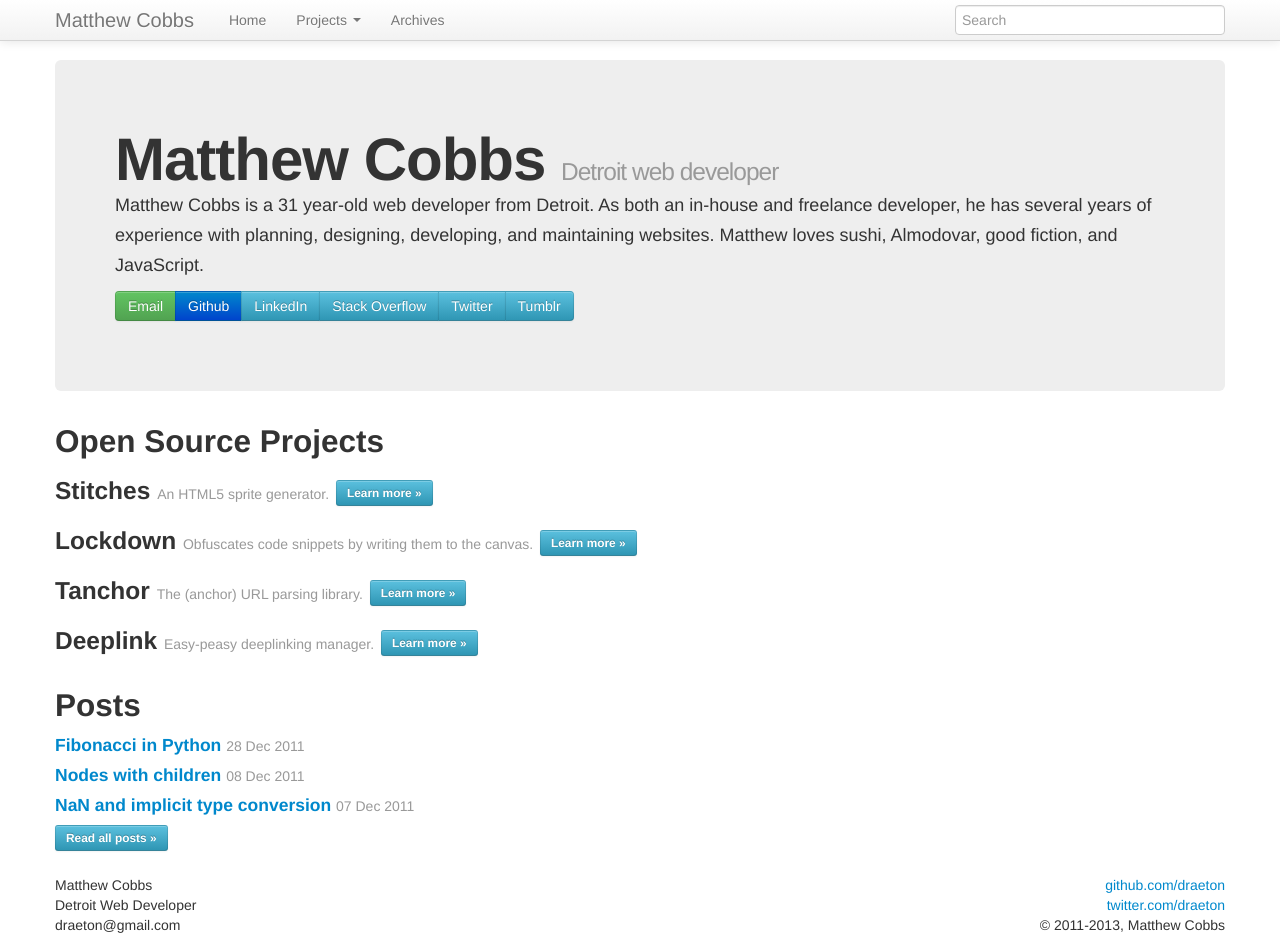
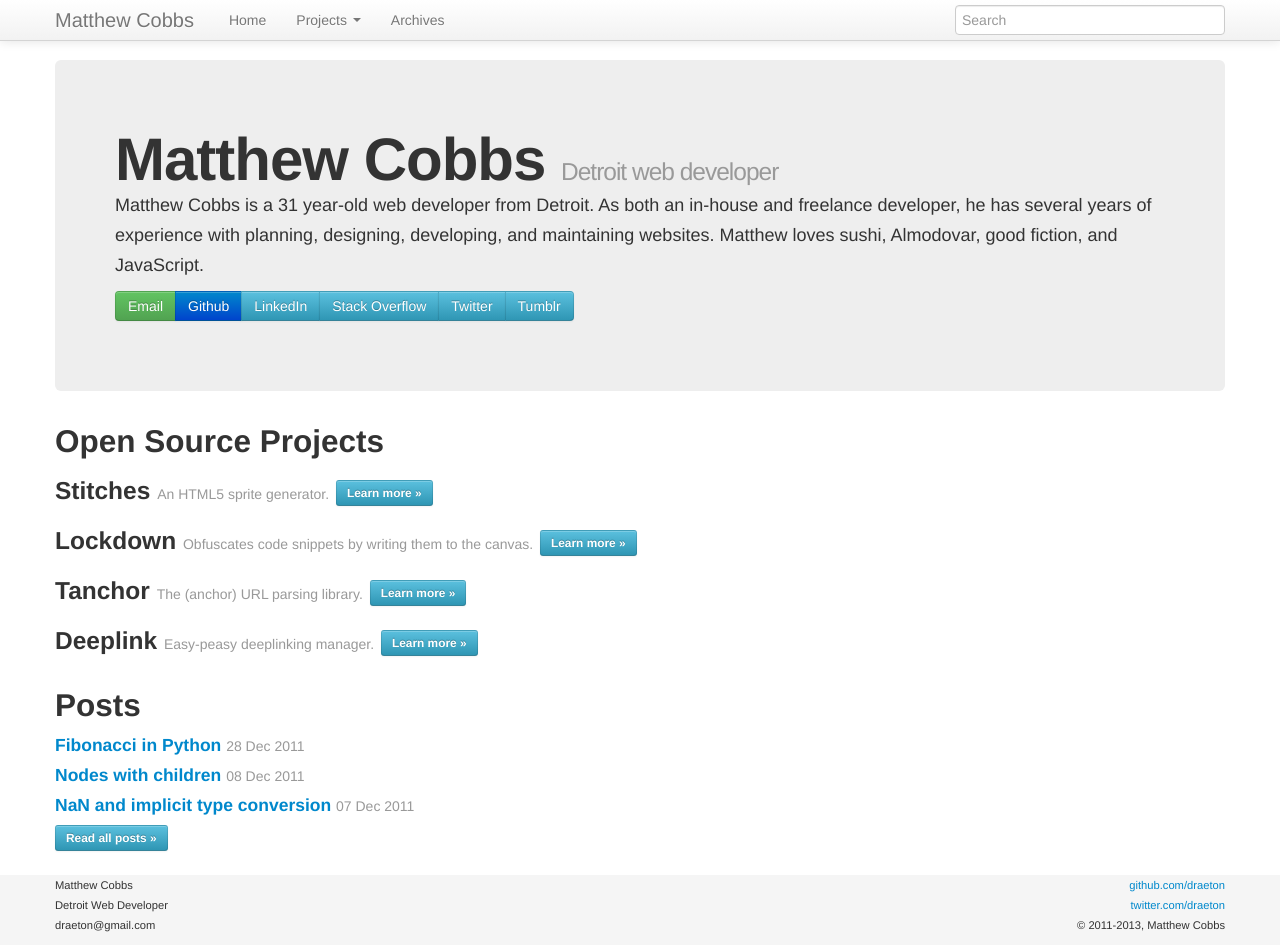
Before and after one commit to draeton/draeton.github.com, a Jekyll site: the page built from index.html, in a window 1280 px wide and 945 px high. Built offline with Jekyll 4.4.1, drawn with Linux system fonts in a browser that asks for light colours; nearby versions of some CDN libraries; Markdown is read by kramdown in place of the engine named in the settings; the list of posts is cut into pages by our own code.

Commit message:
Footer css fix

```diff
--- a/css/draeton.css
+++ b/css/draeton.css
@@ -15,12 +15,12 @@ body {
 }
 
 #push,
-#footer {
+footer {
     /* Set the fixed height of the footer here */
     height: 70px;
 }
 
-#footer {
+footer {
     font-size: 80%;
     background-color: #f5f5f5;
 }
@@ -28,7 +28,7 @@ body {
 /* Lastly, apply responsive CSS fixes as necessary */
 
 @media (max-width: 767px) {
-    #footer {
+    footer {
         margin-left: -20px;
         margin-right: -20px;
         padding-left: 20px;
```
